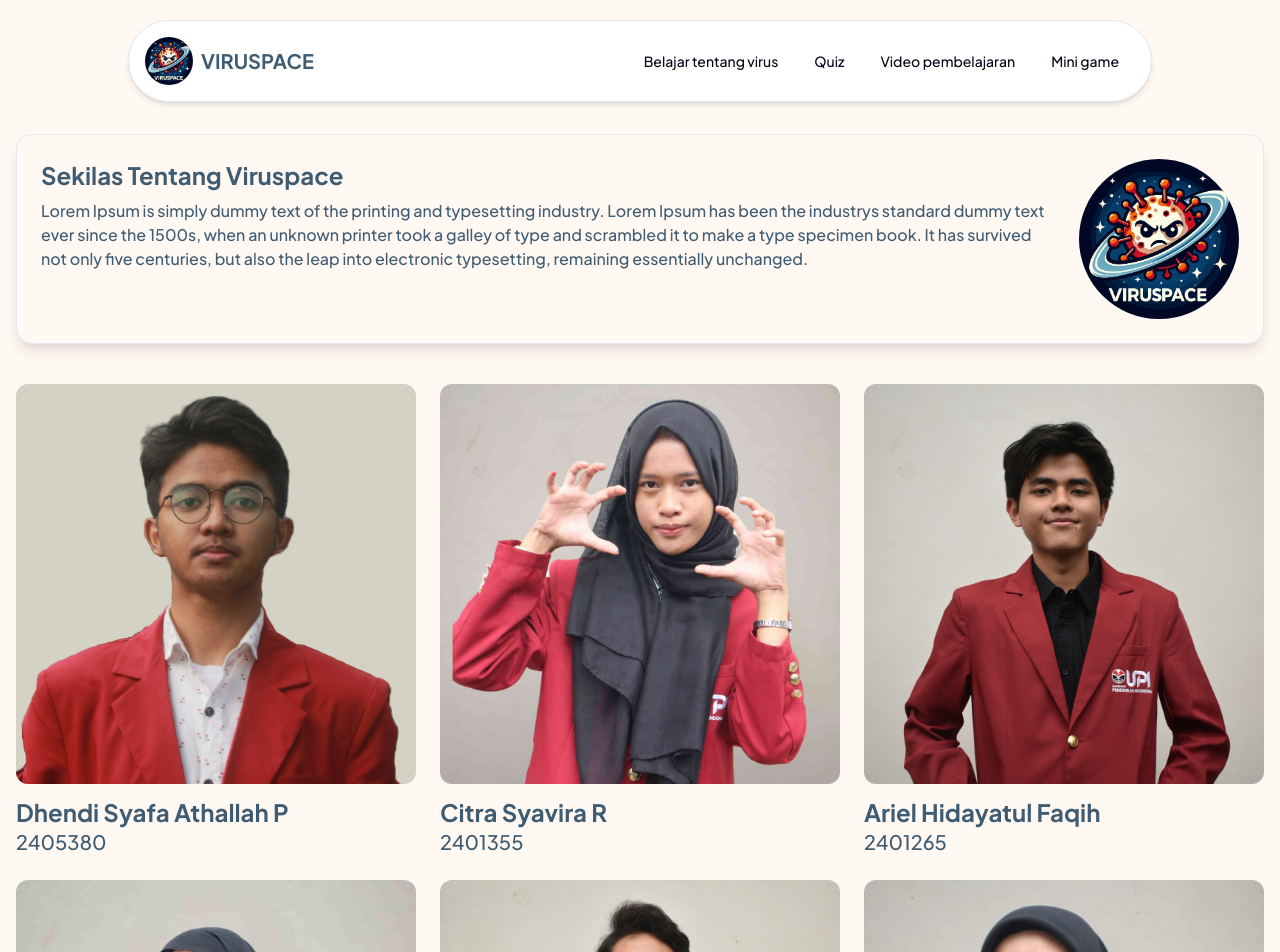
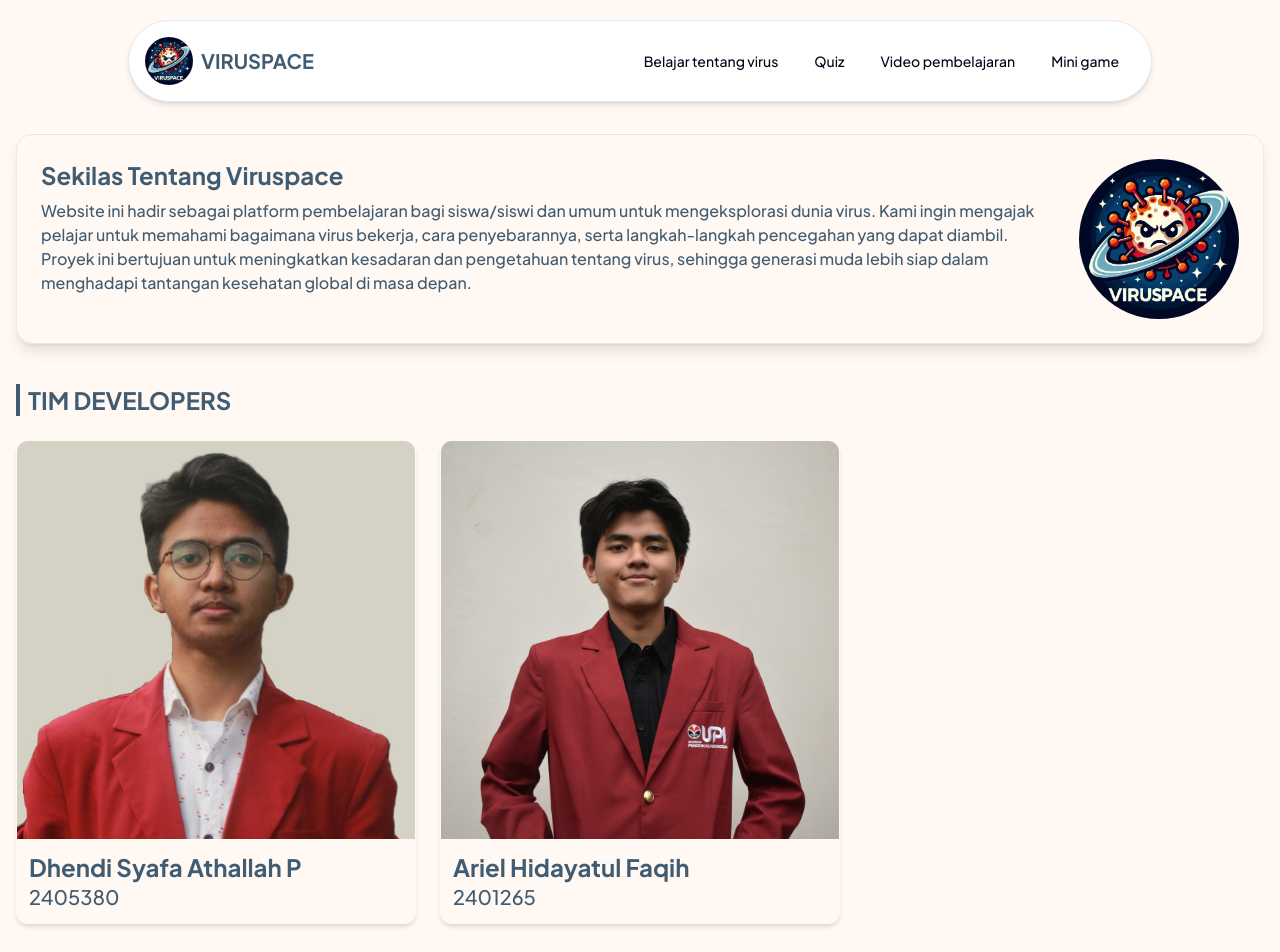
Before and after one commit to dhendisyafaa/viruspace-client, a Next.js app: page /developer-page in a window 1280 px wide. Shown: the top 952 px of the page. Built offline with nearby package versions, Linux system fonts and the light colour scheme.

Commit message:
feat: devide section by division team

```diff
--- a/src/app/developer-page/page.tsx
+++ b/src/app/developer-page/page.tsx
@@ -1,5 +1,35 @@
 import Image from "next/image";
 import developerData from ".././../constans/developer-data.json";
+import Link from "next/link";
+
+function CardMembers({ members }) {
+  return (
+    <div className="gap-6 grid grid-cols-2 sm:grid-cols-3">
+      {members.map((member, idx) => (
+        <Link key={idx} href={member.instagram} target="_blank">
+          <div className="hover:border-primary hover:border-2 hover:cursor-pointer duration-100 border border-transparent rounded-xl overflow-hidden shadow-md">
+            <div className="relative aspect-square">
+              <Image
+                src={member.image}
+                alt={member.name}
+                fill
+                objectFit="cover"
+              />
+            </div>
+            <div className="text-primary text-center md:text-left p-3">
+              <p className="font-bold text-sm sm:text-base lg:text-2xl">
+                {member.name}
+              </p>
+              <p className="font-medium text-xs sm:text-sm lg:text-xl">
+                {member.nim}
+              </p>
+            </div>
+          </div>
+        </Link>
+      ))}
+    </div>
+  );
+}
 
 export default function DeveloperPage() {
   return (
@@ -8,12 +38,7 @@ export default function DeveloperPage() {
         <div className="text-primary w-fit space-y-2">
           <p className="text-2xl font-bold">Sekilas Tentang Viruspace</p>
           <p className="text-base font-medium">
-            Lorem Ipsum is simply dummy text of the printing and typesetting
-            industry. Lorem Ipsum has been the industrys standard dummy text
-            ever since the 1500s, when an unknown printer took a galley of type
-            and scrambled it to make a type specimen book. It has survived not
-            only five centuries, but also the leap into electronic typesetting,
-            remaining essentially unchanged.
+            {developerData.aboutViruspace}
           </p>
         </div>
         <div className="relative aspect-square w-24 h-24 sm:w-40 sm:h-40 hidden md:block">
@@ -26,26 +51,14 @@ export default function DeveloperPage() {
           />
         </div>
       </div>
-
-      <div className="gap-6 grid grid-cols-2 sm:grid-cols-3 py-10">
-        {developerData.images.map((dev, idx) => {
-          return (
-            <div key={idx}>
-              <div className="relative aspect-square rounded-xl overflow-hidden">
-                <Image src={dev.image} alt={dev.name} fill objectFit="cover" />
-              </div>
-              <div className="mt-3 text-primary text-center md:text-left">
-                <p className="font-bold text-sm sm:text-base lg:text-2xl">
-                  {dev.name}
-                </p>
-                <p className="font-medium text-xs sm:text-sm lg:text-xl">
-                  {dev.nim}
-                </p>
-              </div>
-            </div>
-          );
-        })}
-      </div>
+      {Object.keys(developerData.teams).map((teamKey) => (
+        <section key={teamKey} className="py-10">
+          <h2 className="text-primary text-2xl font-bold mb-6 uppercase border-l-4 border-l-primary pl-2">
+            {`Tim ${teamKey.charAt(0).toUpperCase() + teamKey.slice(1)}`}
+          </h2>
+          <CardMembers members={developerData.teams[teamKey]} />
+        </section>
+      ))}
     </div>
   );
 }
--- a/src/constans/developer-data.json
+++ b/src/constans/developer-data.json
@@ -1,50 +1,65 @@
 {
-  "sdfgsf": "",
-  "images": [
+  "aboutViruspace": "Website ini hadir sebagai platform pembelajaran bagi siswa/siswi dan umum untuk mengeksplorasi dunia virus. Kami ingin mengajak pelajar untuk memahami bagaimana virus bekerja, cara penyebarannya, serta langkah-langkah pencegahan yang dapat diambil. Proyek ini bertujuan untuk meningkatkan kesadaran dan pengetahuan tentang virus, sehingga generasi muda lebih siap dalam menghadapi tantangan kesehatan global di masa depan.",
+  "teams": {
+    "developers": [
       {
         "name": "Dhendi Syafa Athallah P",
         "nim": "2405380",
+        "instagram": "https://www.instagram.com/dhendisyafaa/",
         "image": "/images/members/dhen.png"
-    },
-    {
-      "name": "Citra Syavira R",
-      "nim": "2401355",
-      "image": "/images/members/cit.png"
       },
       {
         "name": "Ariel Hidayatul Faqih",
         "nim": "2401265",
+        "instagram": "https://www.instagram.com/ariel_faqh/",
         "image": "/images/members/ril.png"
-    },
+      }
+    ],
+    "research": [
       {
-      "name": "Najmi Nur Layaliani",
-      "nim": "2407671",
-      "image": "/images/members/mi.png"
+        "name": "Naufal Dzaky",
+        "nim": "2406448",
+        "instagram": "https://www.instagram.com/naky_biasalah/",
+        "image": "/images/members/ky.png"
       },
       {
         "name": "Bhismart Sopian S",
         "nim": "2406515",
+        "instagram": "https://www.instagram.com/ss.bhismart/",
         "image": "/images/members/bis.png"
       },
       {
         "name": "Kaisya Azzahra S",
         "nim": "2405436",
+        "instagram": "https://www.instagram.com/kayyisazah/",
         "image": "/images/members/kai.png"
-    },
+      }
+    ],
+    "design": [
       {
         "name": "Muhammad Ikman M",
         "nim": "2406458",
+        "instagram": "https://www.instagram.com/ikman__maulana/",
         "image": "/images/members/man.png"
+      },
+      {
+        "name": "Najmi Nur Layaliani",
+        "nim": "2407671",
+        "instagram": "https://www.instagram.com/najmiii.nl/",
+        "image": "/images/members/mi.png"
+      },
+      {
+        "name": "Citra Syavira R",
+        "nim": "2401355",
+        "instagram": "https://www.instagram.com/articsy0_/",
+        "image": "/images/members/cit.png"
       },
       {
         "name": "Septin Sehawati Br P",
         "nim": "2400923",
+        "instagram": "https://www.instagram.com/septinpandiangan22/",
         "image": "/images/members/tin.png"
-    },
-    {
-      "name": "Naufal Dzaky",
-      "nim": "2406448",
-      "image": "/images/members/ky.png"
       }
     ]
   }
+}
--- a/src/constans/homepage-content.json
+++ b/src/constans/homepage-content.json
@@ -16,6 +16,7 @@
     "subTitle": "Setelah kamu memahami lebih dalam tentang virus, kamu akan memiliki kemampuan untuk melakukan lebih banyak hal daripada yang kamu kira. Jangan hanya berhenti pada pengetahuan dasar! Lakukan 4 hal ini untuk memanfaatkan pengetahuanmu secara maksimal!",
     "cards": [
       {
+        "id": 1,
         "image": "/images/cards/card-materi.png",
         "title": "PELAJARI VIRUS-VIRUS SEKITAR KITA",
         "description": "Lihat penjelasan lengkap dan cara pencegahan tentang virus disekitar kita",
@@ -23,6 +24,7 @@
         "href": "/daftar-virus"
       },
       {
+        "id": 2,
         "image": "/images/cards/card-quiz.png",
         "title": "SIAP MENJADI JUARANYA?",
         "description": "Jangan ragu! Ayo, tantang dirimu sekarang dan mainkan kuisnya. Siapa tahu, kamu akan jadi pemenang dengan skor tertinggi!",
@@ -30,6 +32,7 @@
         "href": "/quiz"
       },
       {
+        "id": 3,
         "image": "/images/cards/card-video.png",
         "title": "INGIN TAHU LEBIH BANYAK TENTANG VIRUS? TONTON VIDEO PEMBELAJARAN INI!",
         "description": "Virus bisa menjadi topik yang rumit, tapi dengan video pembelajaran ini, kamu akan lebih mudah memahaminya!",
@@ -37,6 +40,7 @@
         "href": "/video-belajar"
       },
       {
+        "id": 4,
         "image": "/images/cards/card-mini-game.png",
         "title": "SIAP UNTUK BERMAIN DAN BELAJAR?",
         "description": "Mainkan mini game untuk menguji sejauh mana kamu paham tentang virus!",
```
Lines whose indentation alone changed are shown as unchanged.
